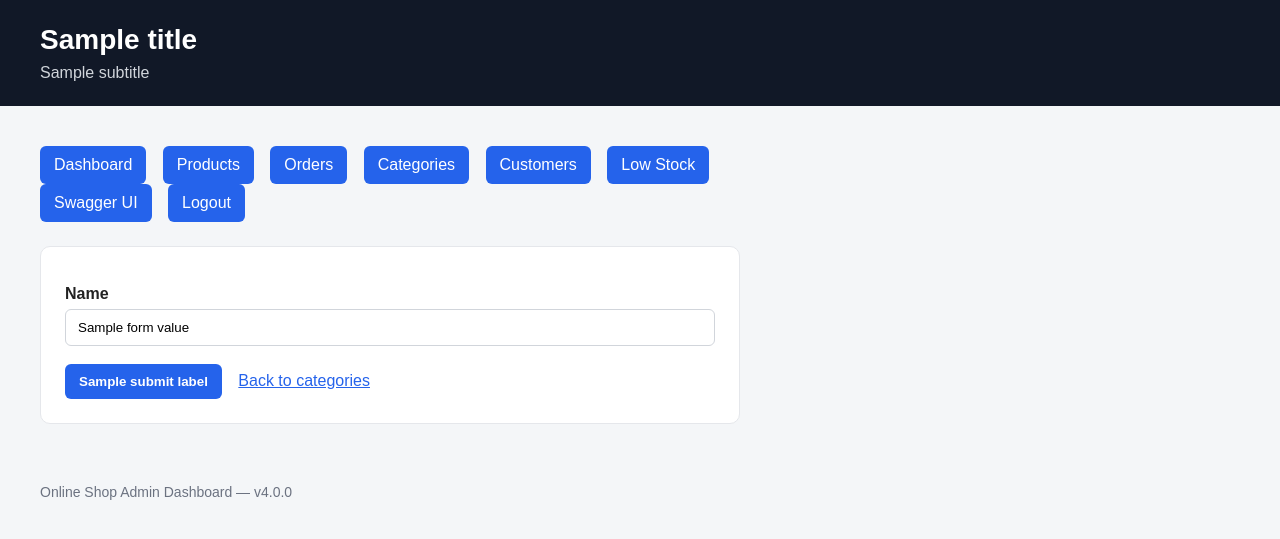
After one commit to Pavlo-Stelmakh/online_shop, a FastAPI app: template templates/admin_category_form.html in a window 1280 px wide. The commit adds this page. Shown: the top 539 px of the page. Run offline with FastAPI, Linux system fonts and the light colour scheme; the template is opened without the code that fills it: most values are stand-ins (such as "Sample title", 1, 10 or a date in 2020).

Commit message:
Add admin category management UI

```diff
--- a/routes/admin/categories.py
+++ b/routes/admin/categories.py
@@ -14,6 +14,10 @@ from routes.admin.common import (
 
 
 router = APIRouter()
+
+CATEGORY_DELETE_IN_USE_ERROR = (
+    "Cannot delete category because it is used by existing products."
+)
 
 
 def build_admin_categories_context(
@@ -71,6 +75,92 @@ def render_admin_categories(
 
 
 
+def category_has_description() -> bool:
+    return hasattr(Category, "description")
+
+
+def build_category_form_context(
+    request: Request,
+    action_url: str,
+    title: str,
+    subtitle: str,
+    submit_label: str,
+    form_values: dict[str, str] | None = None,
+    error: str | None = None
+):
+    return {
+        "action_url": action_url,
+        "title": title,
+        "subtitle": subtitle,
+        "submit_label": submit_label,
+        "form_values": form_values or {},
+        "has_description": category_has_description(),
+        "error": error,
+        "csrf_token": get_admin_csrf_token(request)
+    }
+
+
+def render_category_form(
+    request: Request,
+    action_url: str,
+    title: str,
+    subtitle: str,
+    submit_label: str,
+    form_values: dict[str, str] | None = None,
+    error: str | None = None,
+    status_code: int = 200
+):
+    return templates.TemplateResponse(
+        request=request,
+        name="admin_category_form.html",
+        context=build_category_form_context(
+            request,
+            action_url,
+            title,
+            subtitle,
+            submit_label,
+            form_values,
+            error
+        ),
+        status_code=status_code
+    )
+
+
+def category_form_values(
+    category: Category | None = None,
+    name: str | None = None
+) -> dict[str, str]:
+    values = {
+        "name": name if name is not None else (category.name if category else "")
+    }
+
+    if category_has_description():
+        values["description"] = getattr(category, "description", "") or ""
+
+    return values
+
+
+def validate_category_name(
+    db: Session,
+    name: str,
+    category_id: int | None = None
+) -> str | None:
+    category_name = name.strip()
+
+    if not category_name:
+        return "Category name is required"
+
+    query = db.query(Category).filter(Category.name == category_name)
+
+    if category_id is not None:
+        query = query.filter(Category.id != category_id)
+
+    if query.first() is not None:
+        return "Category already exists"
+
+    return None
+
+
 @router.get("/categories")
 def admin_categories(
     request: Request,
@@ -83,6 +173,76 @@ def admin_categories(
         return admin_user
 
     return render_admin_categories(request, db, search)
+
+
+@router.get("/categories/new")
+def admin_category_new_page(
+    request: Request,
+    db: Session = Depends(get_db)
+):
+    admin_user = require_admin_ui(request, db)
+
+    if isinstance(admin_user, RedirectResponse):
+        return admin_user
+
+    return render_category_form(
+        request,
+        action_url="/admin/categories/new",
+        title="Add category",
+        subtitle="Create a new product category from the admin dashboard.",
+        submit_label="Add category",
+        form_values=category_form_values()
+    )
+
+
+@router.post("/categories/new")
+def admin_category_new(
+    request: Request,
+    name: str = Form(...),
+    csrf_token: str | None = Form(None),
+    db: Session = Depends(get_db)
+):
+    admin_user = require_admin_ui(request, db)
+
+    if isinstance(admin_user, RedirectResponse):
+        return admin_user
+
+    require_admin_csrf(request, csrf_token)
+
+    category_name = name.strip()
+    validation_error = validate_category_name(db, name)
+
+    if validation_error:
+        return render_category_form(
+            request,
+            action_url="/admin/categories/new",
+            title="Add category",
+            subtitle="Create a new product category from the admin dashboard.",
+            submit_label="Add category",
+            form_values=category_form_values(name=name),
+            error=validation_error,
+            status_code=400
+        )
+
+    category = Category(name=category_name)
+    db.add(category)
+
+    try:
+        db.commit()
+    except IntegrityError:
+        db.rollback()
+        return render_category_form(
+            request,
+            action_url="/admin/categories/new",
+            title="Add category",
+            subtitle="Create a new product category from the admin dashboard.",
+            submit_label="Add category",
+            form_values=category_form_values(name=name),
+            error="Category already exists",
+            status_code=400
+        )
+
+    return RedirectResponse(url="/admin/categories", status_code=303)
 
 
 @router.post("/categories/create")
@@ -138,6 +298,37 @@ def admin_category_create(
     return RedirectResponse(url="/admin/categories", status_code=303)
 
 
+@router.get("/categories/{category_id}/edit")
+def admin_category_edit_page(
+    category_id: int,
+    request: Request,
+    db: Session = Depends(get_db)
+):
+    admin_user = require_admin_ui(request, db)
+
+    if isinstance(admin_user, RedirectResponse):
+        return admin_user
+
+    category = db.query(Category).filter(Category.id == category_id).first()
+
+    if category is None:
+        return render_admin_categories(
+            request,
+            db,
+            error="Category not found",
+            status_code=404
+        )
+
+    return render_category_form(
+        request,
+        action_url=f"/admin/categories/{category_id}/edit",
+        title="Edit category",
+        subtitle="Update this product category from the admin dashboard.",
+        submit_label="Save category",
+        form_values=category_form_values(category=category)
+    )
+
+
 @router.post("/categories/{category_id}/edit")
 def admin_category_edit(
     category_id: int,
@@ -165,24 +356,17 @@ def admin_category_edit(
 
     category_name = name.strip()
 
-    if not category_name:
-        return render_admin_categories(
+    validation_error = validate_category_name(db, name, category_id=category_id)
+
+    if validation_error:
+        return render_category_form(
             request,
-            db,
-            error="Category name is required",
-            status_code=400
-        )
-
-    existing_category = db.query(Category).filter(
-        Category.name == category_name,
-        Category.id != category_id
-    ).first()
-
-    if existing_category is not None:
-        return render_admin_categories(
-            request,
-            db,
-            error="Category already exists",
+            action_url=f"/admin/categories/{category_id}/edit",
+            title="Edit category",
+            subtitle="Update this product category from the admin dashboard.",
+            submit_label="Save category",
+            form_values=category_form_values(category=category, name=name),
+            error=validation_error,
             status_code=400
         )
 
@@ -192,9 +376,13 @@ def admin_category_edit(
         db.commit()
     except IntegrityError:
         db.rollback()
-        return render_admin_categories(
+        return render_category_form(
             request,
-            db,
+            action_url=f"/admin/categories/{category_id}/edit",
+            title="Edit category",
+            subtitle="Update this product category from the admin dashboard.",
+            submit_label="Save category",
+            form_values=category_form_values(category=category, name=name),
             error="Category already exists",
             status_code=400
         )
@@ -234,7 +422,7 @@ def admin_category_delete(
         return render_admin_categories(
             request,
             db,
-            error="Cannot delete category with products",
+            error=CATEGORY_DELETE_IN_USE_ERROR,
             status_code=400
         )
 
--- /dev/null
+++ b/templates/admin_category_form.html
@@ -0,0 +1,69 @@
+<!DOCTYPE html>
+<html lang="en">
+<head>
+    <meta charset="UTF-8">
+    <title>{{ title }}</title>
+    <style>
+        body { font-family: Arial, sans-serif; background: #f4f6f8; margin: 0; color: #222; }
+        header { background: #111827; color: white; padding: 24px 40px; }
+        header h1 { margin: 0; font-size: 28px; }
+        header p { margin: 8px 0 0; color: #d1d5db; }
+        main { padding: 40px; max-width: 700px; }
+        .nav { margin-bottom: 24px; }
+        .nav a { display: inline-block; margin-right: 12px; padding: 10px 14px; background: #2563eb; color: white; text-decoration: none; border-radius: 6px; }
+        .nav a:hover { background: #1d4ed8; }
+        .form-card { background: white; border: 1px solid #e5e7eb; border-radius: 10px; padding: 24px; }
+        label { display: block; margin: 14px 0 6px; font-weight: bold; }
+        input, textarea { width: 100%; padding: 10px 12px; border: 1px solid #d1d5db; border-radius: 6px; box-sizing: border-box; }
+        textarea { min-height: 100px; }
+        button { margin-top: 18px; padding: 10px 14px; background: #2563eb; color: white; border: none; border-radius: 6px; font-weight: bold; cursor: pointer; }
+        button:hover { background: #1d4ed8; }
+        .error { background: #fee2e2; color: #991b1b; border: 1px solid #fecaca; border-radius: 6px; padding: 10px 12px; margin-bottom: 14px; }
+        .secondary-link { display: inline-block; margin-left: 12px; color: #2563eb; }
+        footer { padding: 20px 40px; color: #6b7280; font-size: 14px; }
+    </style>
+</head>
+<body>
+    <header>
+        <h1>{{ title }}</h1>
+        <p>{{ subtitle }}</p>
+    </header>
+
+    <main>
+        <section class="nav">
+            <a href="/admin">Dashboard</a>
+            <a href="/admin/products">Products</a>
+            <a href="/admin/orders">Orders</a>
+            <a href="/admin/categories">Categories</a>
+            <a href="/admin/customers">Customers</a>
+            <a href="/admin/low-stock">Low Stock</a>
+            <a href="/docs">Swagger UI</a>
+            <a href="/admin/logout">Logout</a>
+        </section>
+
+        <section class="form-card">
+            {% if error %}
+                <div class="error" role="alert">{{ error }}</div>
+            {% endif %}
+
+            <form method="post" action="{{ action_url }}">
+                <input type="hidden" name="csrf_token" value="{{ csrf_token }}">
+                <label for="name">Name</label>
+                <input id="name" type="text" name="name" value="{{ form_values.get('name', '') }}" required>
+
+                {% if has_description %}
+                    <label for="description">Description</label>
+                    <textarea id="description" name="description">{{ form_values.get('description', '') }}</textarea>
+                {% endif %}
+
+                <button type="submit">{{ submit_label }}</button>
+                <a class="secondary-link" href="/admin/categories">Back to categories</a>
+            </form>
+        </section>
+    </main>
+
+    <footer>
+        Online Shop Admin Dashboard — v4.0.0
+    </footer>
+</body>
+</html>
```
Also changed, not shown: templates/admin_categories.html (+17 -9 lines), README.md.
